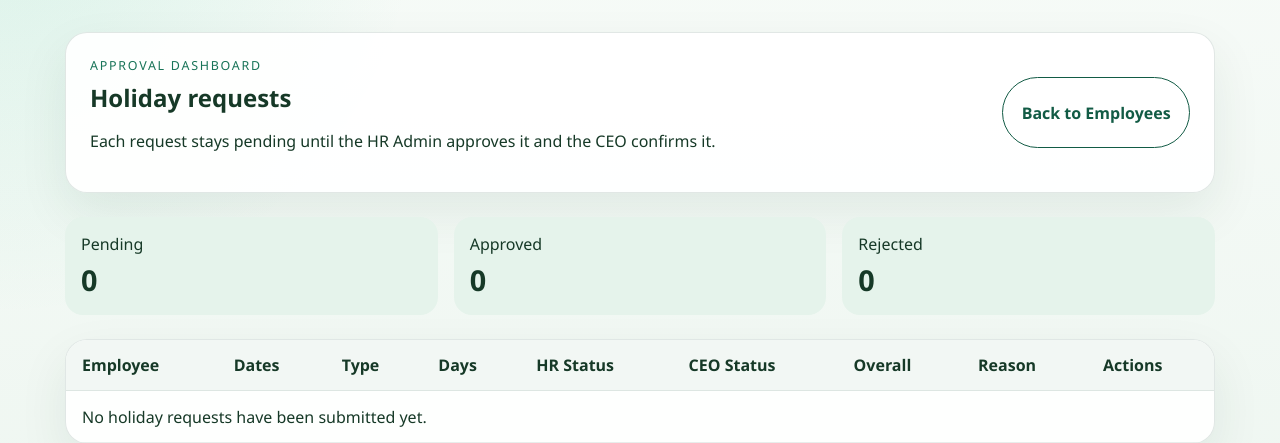
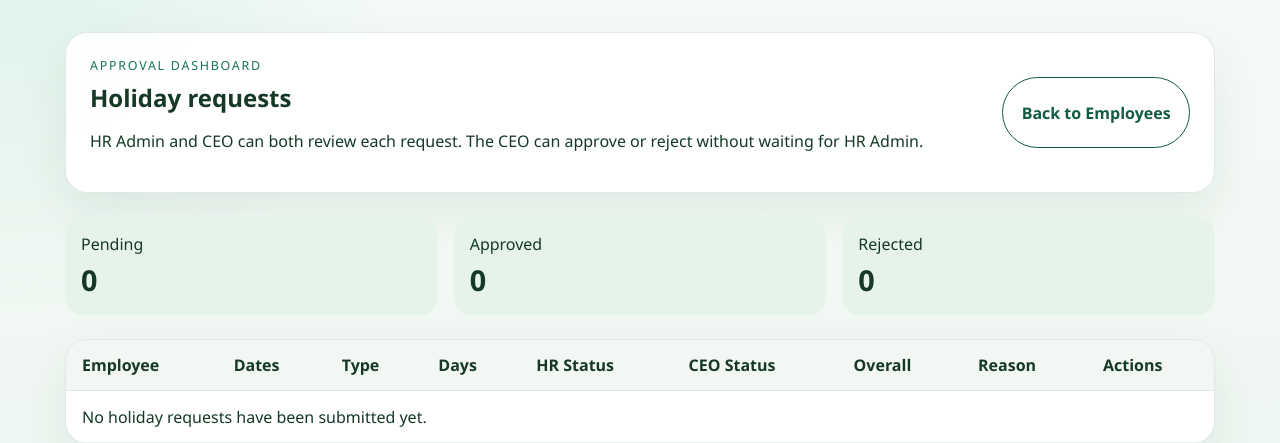
Before and after one commit to ytech-solutions-projet/CRUD_HR_app, a Django app: page /employees/leave-requests/ in a window 1280 px wide. Shown: the part 106-549 px from the top of the page. Run offline with Django 5.2, Linux system fonts and the light colour scheme; the visitor is signed in with stand-in values (Sample User, id 1); data that the repository does not hold is empty.

Commit message:
Allow CEO leave review without HR approval

```diff
--- a/backend/accounts/tests.py
+++ b/backend/accounts/tests.py
@@ -88,7 +88,10 @@ class EmployeeSelfServiceTests(TestCase):
         request = HolidayRequest.objects.get(employee=self.employee)
         self.assertEqual(request.hr_status, HolidayRequest.ReviewStatus.PENDING)
         self.assertEqual(request.ceo_status, HolidayRequest.ReviewStatus.PENDING)
-        self.assertContains(response, "HR Admin reviews first, then the CEO gives the final approval")
+        self.assertContains(
+            response,
+            "HR Admin and CEO can both review it, and the CEO can act without waiting for HR Admin.",
+        )
         self.assertContains(response, "April 6, 2026 to April 8, 2026")
 
     def test_employee_can_view_warnings_and_surplus_hours(self):
--- a/backend/accounts/views.py
+++ b/backend/accounts/views.py
@@ -354,7 +354,7 @@ class EmployeeHolidayRequestCreateView(LoginRequiredMixin, CreateView):
         )
         messages.success(
             self.request,
-            "Holiday request submitted. HR Admin reviews first, then the CEO gives the final approval.",
+            "Holiday request submitted. HR Admin and CEO can both review it, and the CEO can act without waiting for HR Admin.",
         )
         return HttpResponseRedirect(reverse("employee-self-service"))
 
--- a/backend/employees/views.py
+++ b/backend/employees/views.py
@@ -292,10 +292,6 @@ class HolidayRequestReviewView(GroupRequiredMixin, View):
             messages.info(request, "This approval step has already been completed.")
             return redirect(request.POST.get("next") or reverse("employee-leave-queue"))
 
-        if role == "ceo" and holiday_request.hr_status != HolidayRequest.ReviewStatus.APPROVED:
-            messages.info(request, "CEO review becomes available only after HR Admin approval.")
-            return redirect(request.POST.get("next") or reverse("employee-leave-queue"))
-
         holiday_request.apply_review(role, request.user, decision)
         holiday_request.save(update_fields=update_fields)
         log_audit_event(
--- a/backend/templates/accounts/employee_self_service.html
+++ b/backend/templates/accounts/employee_self_service.html
@@ -67,7 +67,7 @@
         <div>
             <p class="eyebrow">Holiday Requests</p>
             <h2>My requests</h2>
-            <p>Your requests stay pending until the HR Admin approves them and the CEO confirms them.</p>
+            <p>HR Admin and CEO can both review your requests, and the CEO can act without waiting for HR Admin.</p>
         </div>
         <a href="{% url 'employee-holiday-request' %}" class="button-link">New Request</a>
     </div>
--- a/backend/templates/accounts/holiday_request_form.html
+++ b/backend/templates/accounts/holiday_request_form.html
@@ -14,7 +14,7 @@
             Remaining: {{ leave_balance.remaining_days }}.
             Owed: {{ leave_balance.owed_days }}.
         </p>
-        <p class="subtitle">HR Admin reviews each request first. Once HR Admin approves it, the CEO can give the final confirmation.</p>
+        <p class="subtitle">HR Admin and CEO can both review your request. The CEO can approve or reject it without waiting for HR Admin.</p>
     </div>
 
     <form method="post" class="stacked-form">
--- a/backend/templates/employees/holiday_request_queue.html
+++ b/backend/templates/employees/holiday_request_queue.html
@@ -7,7 +7,7 @@
     <div>
         <p class="eyebrow">Approval Dashboard</p>
         <h2>Holiday requests</h2>
-        <p>Each request stays pending until the HR Admin approves it and the CEO confirms it.</p>
+        <p>HR Admin and CEO can both review each request. The CEO can approve or reject without waiting for HR Admin.</p>
     </div>
     <div class="button-row">
         <a href="{% url 'employee-list' %}" class="secondary-link">Back to Employees</a>
@@ -73,7 +73,7 @@
                         <button type="submit" class="danger-button">Reject as HR Admin</button>
                     </form>
                     {% endif %}
-                    {% if can_review_as_ceo and request.hr_status == "APPROVED" and request.ceo_status == "PENDING" and request.overall_status == "PENDING" %}
+                    {% if can_review_as_ceo and request.ceo_status == "PENDING" and request.overall_status == "PENDING" %}
                     <form method="post" action="{% url 'holiday-request-review' request.pk 'ceo' %}" class="inline-form">
                         {% csrf_token %}
                         <input type="hidden" name="decision" value="approve">
@@ -86,9 +86,6 @@
                         <input type="hidden" name="next" value="{% url 'employee-leave-queue' %}">
                         <button type="submit" class="danger-button">Reject as CEO</button>
                     </form>
-                    {% endif %}
-                    {% if can_review_as_ceo and request.hr_status == "PENDING" and request.ceo_status == "PENDING" %}
-                    <span class="muted-label">Waiting for HR Admin review</span>
                     {% endif %}
                     {% if request.hr_status != "PENDING" and request.ceo_status != "PENDING" or request.overall_status == "REJECTED" %}
                     <span class="muted-label">Completed</span>
```
Also changed, not shown: backend/employees/tests.py (+7 -3 lines).
